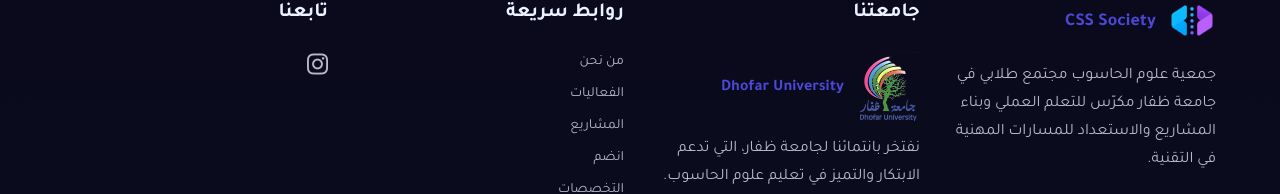
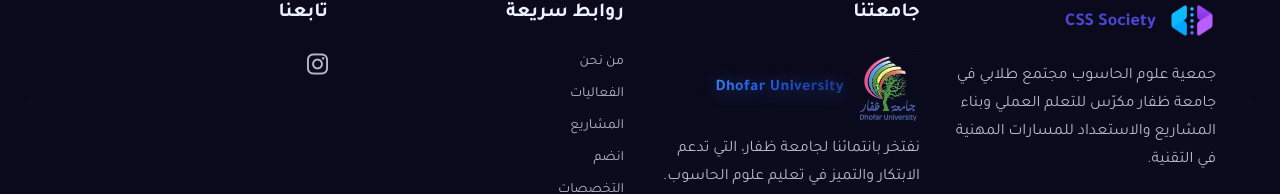
Before and after one commit to Akooni/CSS-Group, a Next.js app: page / in a window 1280 px wide. Shown: the part 4569-4763 px from the top of the page. Built offline with nearby package versions, Linux system fonts and the light colour scheme.

Commit message:
add color to du

```diff
--- a/app/globals.css
+++ b/app/globals.css
@@ -520,6 +520,19 @@ p {
   filter: brightness(1.1) contrast(1.1);
 }
 
+/* University name - special branding color with gradient and glow */
+.university-name {
+  background: linear-gradient(135deg, #3b82f6 0%, #2563eb 30%, #1e40af 70%, #1e3a8a 100%);
+  -webkit-background-clip: text;
+  -webkit-text-fill-color: transparent;
+  background-clip: text;
+  font-weight: 600;
+  letter-spacing: 0.02em;
+  filter: drop-shadow(0 2px 8px rgba(59, 130, 246, 0.4));
+  position: relative;
+  display: inline-block;
+}
+
 /* Footer improvements */
 footer {
   background: rgba(10, 10, 26, 0.95);
--- a/app/page.tsx
+++ b/app/page.tsx
@@ -228,7 +228,9 @@ export default function Page() {
                       }
                     }}
                   />
-                  <span className="text-primary font-semibold text-base">Dhofar University</span>
+                  <span className="university-name text-base">
+                    Dhofar University
+                  </span>
                 </div>
                 <p className="body-text text-secondary text-sm leading-relaxed">
                   {t('footer.universityDesc')}
```
